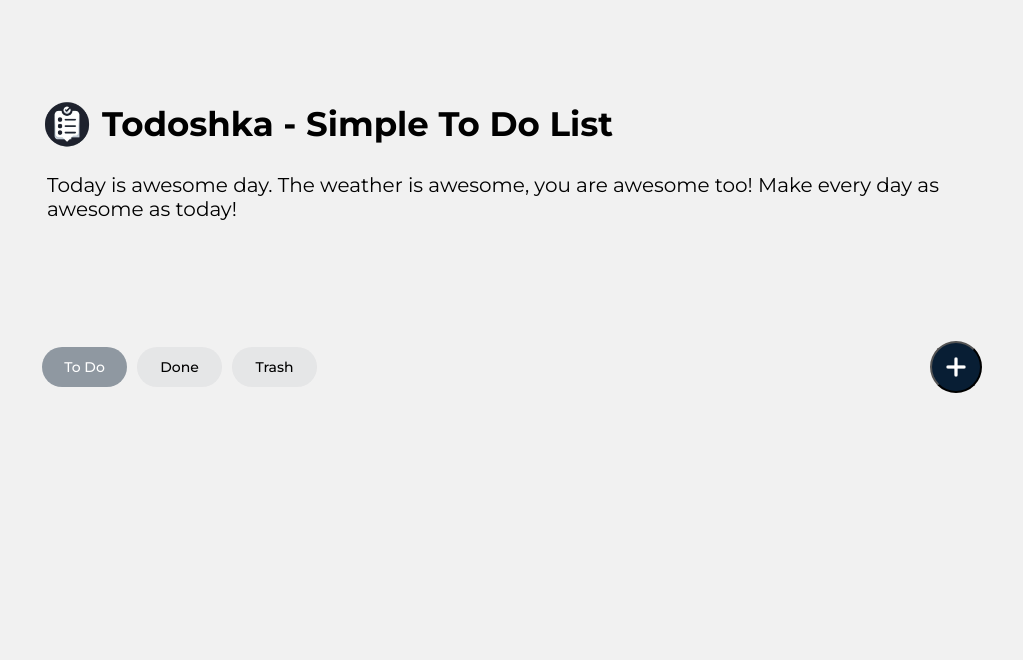
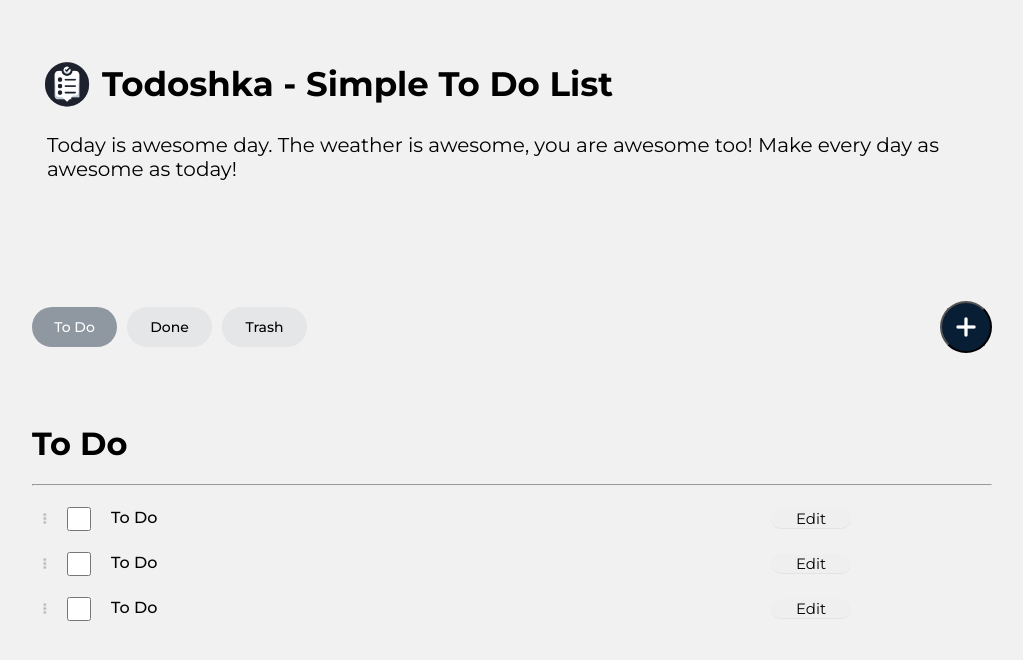
Before and after one commit to pay4ok-exe/Todoshka-React, a React (Vite) app: page / in a window 1280 px wide. Shown: the top 660 px of the page, without its empty margins (128-1151 px from the left). Built offline with nearby package versions, Linux system fonts and the light colour scheme.

Commit message:
Added To Do Component

```diff
--- a/src/App.css
+++ b/src/App.css
@@ -13,7 +13,7 @@ body{
   display: flex;
   flex-direction: column;
   justify-content: space-between;
-  margin: 80px 160px;
+  margin: 40px 160px;
 }
 
 .Header{
--- /dev/null
+++ b/src/components/Main/ToDo.jsx
@@ -0,0 +1,57 @@
+import React, { useState } from 'react';
+import MoreOptions from '../../assets/more_options.png';
+
+function ToDo() {
+  const [isEditing, setIsEditing] = useState(false);
+  const [todoText, setTodoText] = useState('To Do'); // Initial text state
+
+  // Toggle editing state
+  const toggleEditMode = () => {
+    if (isEditing) {
+      // When switching from editing to viewing, save the data
+      console.log('Final ToDo:', todoText); // Here, you can handle the final submission logic
+    }
+    setIsEditing(!isEditing);
+  };
+
+  // Handle text change
+  const handleInputChange = (e) => {
+    setTodoText(e.target.value);
+  };
+
+  // Handle losing focus
+  const handleBlur = () => {
+    setIsEditing(false);
+  };
+
+  return (
+    <div className="to-do-item">
+      <img src={MoreOptions} alt="More options" />
+      <input type="checkbox" id="todo-check" />
+
+      {isEditing ? (
+        <input
+          type="text"
+          id="todo-text"
+          value={todoText}
+          onChange={handleInputChange}
+          autoFocus // Automatically focus the input when editing
+          className="todo-input"
+        />
+      ) : (
+        <label
+          id="todo-text"
+          className="todo-text"
+        >
+          {todoText}
+        </label>
+      )}
+
+        <button className={`${isEditing ? 'save' : 'edit'}`} id="btn" onClick={toggleEditMode}>
+        {isEditing ? 'Save' : 'Edit'}
+        </button>
+    </div>
+  );
+}
+
+export default ToDo;
--- a/src/components/Main/index.jsx
+++ b/src/components/Main/index.jsx
@@ -1,5 +1,6 @@
 import './main.css'
 import AddBtn from '../../assets/add.png'
+import ToDo from './ToDo'
 
 function Main() {
     return (
@@ -15,6 +16,16 @@ function Main() {
             <img src={AddBtn}/>
           </button>
         </div>
+
+        <div className='to-do'>
+          <h1 className='title'> To Do</h1>
+          <hr/>
+          <div className='to-do-list'>
+              <ToDo/>
+              <ToDo/>
+              <ToDo/>
+          </div>
+        </div>
       </div>
     )
   }
--- a/src/components/Main/main.css
+++ b/src/components/Main/main.css
@@ -2,8 +2,10 @@
 .main{
     display: flex;
     margin: 100px 0;
-    /* align-items: center;
-    justify-content: space-between; */
+    flex-direction: column;
+    gap: 20px;
+    /* align-items: center; */
+    /* justify-content: space-between; */
   }
 
   .item-actions{
@@ -11,7 +13,7 @@
     width: 100%;
     align-items: center;
     justify-content: space-between;
-    margin: 0 10px;
+    margin-bottom: 30px;
   }
 
   .control-buttons{
@@ -53,3 +55,87 @@
     width: 24px;
     height: 24px;
   }
+
+  .to-do-list{
+    display: flex;
+    flex-direction: column;
+    margin: 20px 0;
+    gap: 20px;
+  }
+
+  .to-do-item{
+    display: flex;
+    align-items: center;
+    gap: 10px;
+  }
+
+  .to-do-item img{
+    width: 25px;
+    height: 25px;
+  }
+
+  #todo-check{
+    width: 24px;
+    margin: 0;
+    padding: 0;
+    height: 24px;
+    cursor: pointer;
+    accent-color: transparent;
+    /* border-color: #081E340D; */
+}
+
+#todo-text{
+    height: 23px;
+    width: 650px;
+    /* border: none; */
+    background-color: transparent;
+    margin: 0;
+    padding: 0;
+    margin-left: 10px;
+    font-family: inherit;
+    font-size: 16px;
+    font-weight: 500;
+    line-height: 22px;
+    text-align: left;
+
+    outline: 0;
+    border-width: 0 0 2px;
+    border-color: blue
+}
+
+
+#todo-text:focus{
+    outline: none;
+}
+#btn {
+
+    margin: 0;
+    padding: 0 10px;
+    text-align: start;
+    width: 80px;
+    font-family: "Montserrat", system-ui;
+    font-size: 15px;
+    border-radius: 20px;
+    /* font-weight: 500;
+    line-height: 18px; */
+    text-align: left;
+    /* background-color: #081E340D; */
+    /* border: none; */
+    outline: 0;
+    text-align: center;
+    border-width: 0 0 1px;
+    border-color: #081E340D
+}
+
+.save{
+    margin: 0;
+    justify-self: flex-end;
+    /* color: red; */
+    background-color: #081E340D;
+
+    /* padding: 0; */
+}
+
+.edit{
+    margin: 0;
+}
```
Also changed, not shown: src/assets/more_options.png (added).
